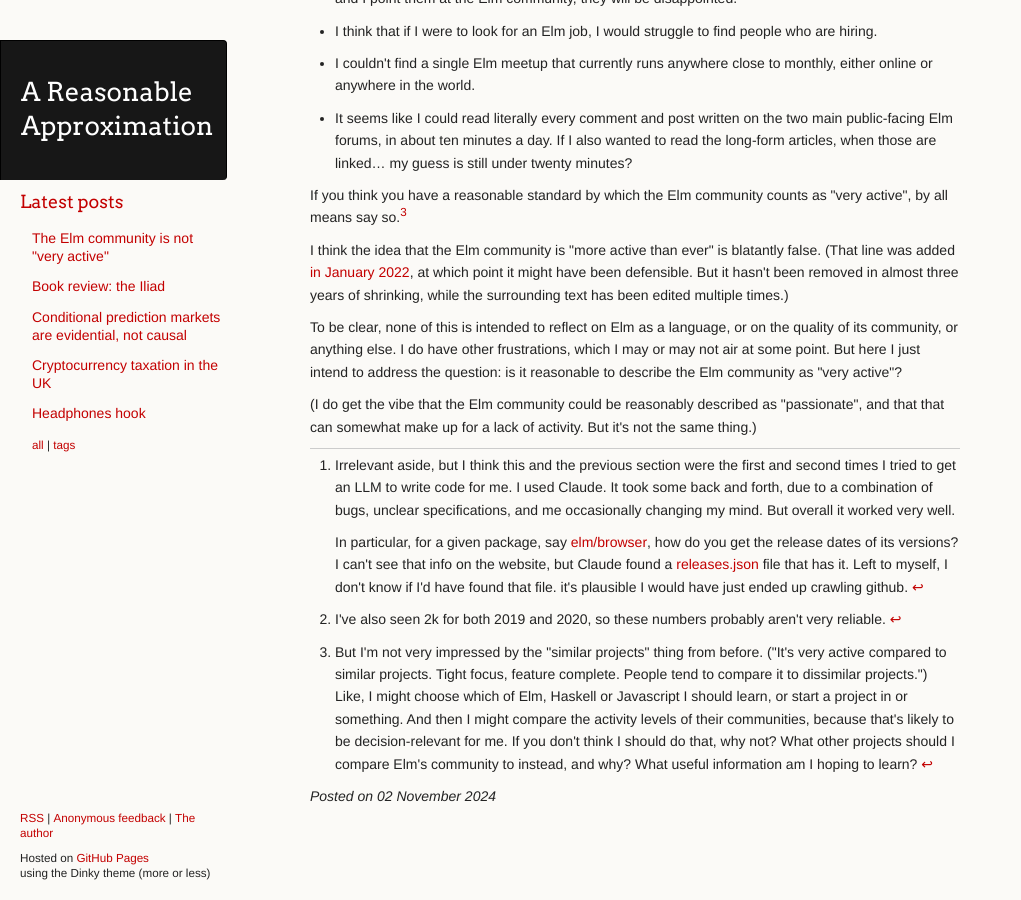
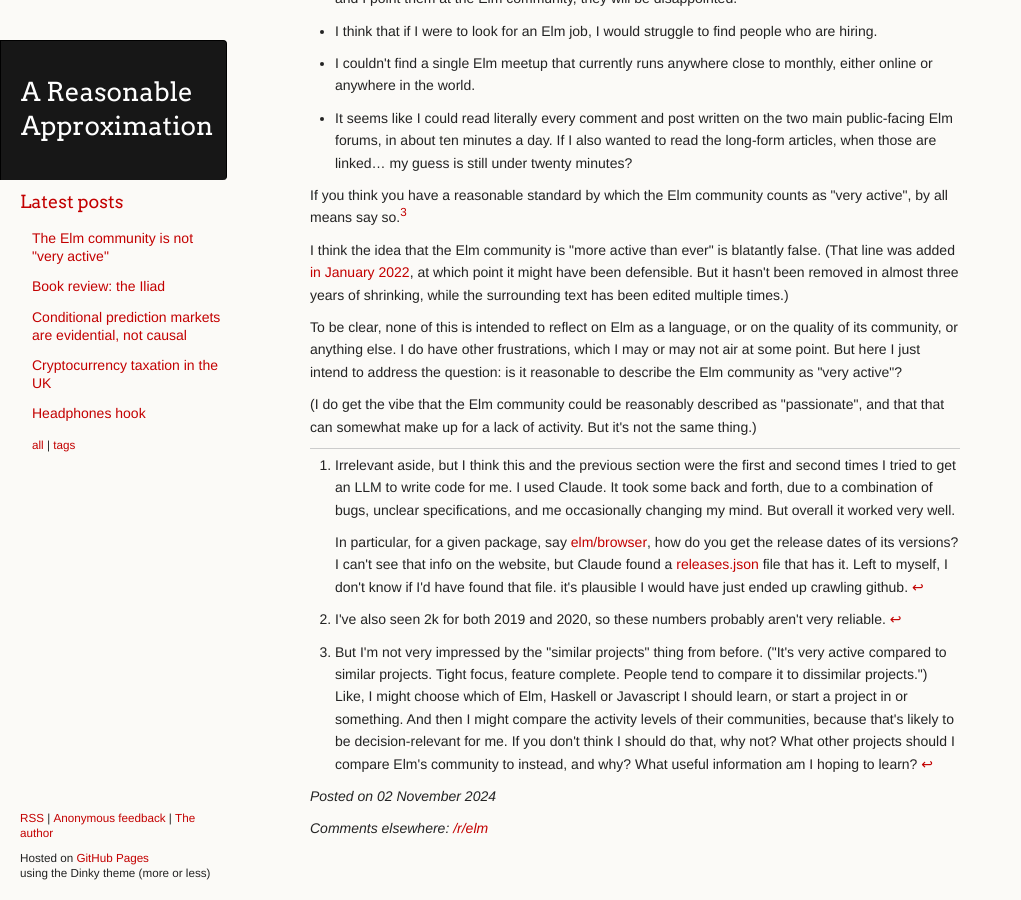
Before and after one commit to ChickenProp/chickenprop.github.com, a Jekyll site: the page built from _posts/2024-11-02-elm-community-not-very-active.md, in a window 1280 px wide and 900 px high, scrolled down 3257 px. Shown: the whole window, without its empty margins (0-1021 px from the left). Built offline with Jekyll 4.4.1, drawn with Linux system fonts in a browser that asks for light colours; nearby versions of some CDN libraries.

Commit message:
Add external comments.

```diff
--- a/_posts/2024-11-02-elm-community-not-very-active.md
+++ b/_posts/2024-11-02-elm-community-not-very-active.md
@@ -1,6 +1,9 @@
 ---
 title: 'The Elm community is not "very active"'
 layout: post
+external_comments:
+  - name: /r/elm
+    url: https://www.reddit.com/r/elm/comments/1gi06vs/the_elm_community_is_not_very_active/
 ---
 
 I sometimes see people describe the Elm community as "very active". For example:
```
